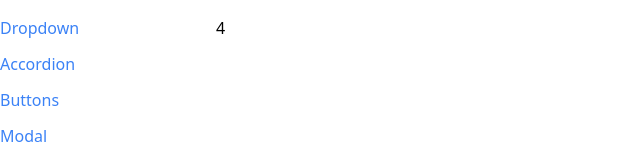
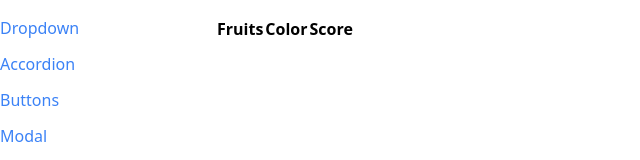
Before and after one commit to Pfirewire/react-udemy-comps, a React (Create React App) app: page /table in a window 1280 px wide. Shown: the top 160 px of the page, without its empty margins (0-640 px from the left). Built offline with nearby package versions, Linux system fonts and the light colour scheme.

Commit message:
Reminder on Table HTML Structure

```diff
--- a/src/components/Table.js
+++ b/src/components/Table.js
@@ -2,9 +2,18 @@
 
 function Table({ data }) {
     return(
-        <div>
-            {data.length}
-        </div>
+        <table>
+            <thead>
+                <tr>
+                    <th>Fruits</th>
+                    <th>Color</th>
+                    <th>Score</th>
+                </tr>
+            </thead>
+            <tbody>
+
+            </tbody>
+        </table>
     );
 }
 
```
